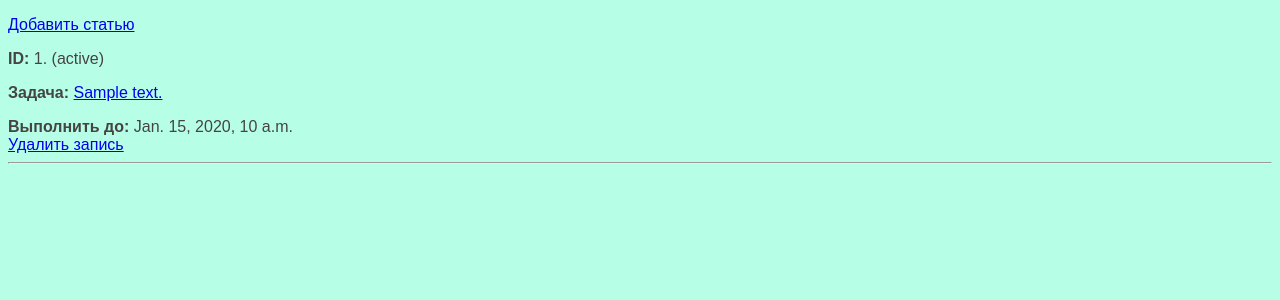
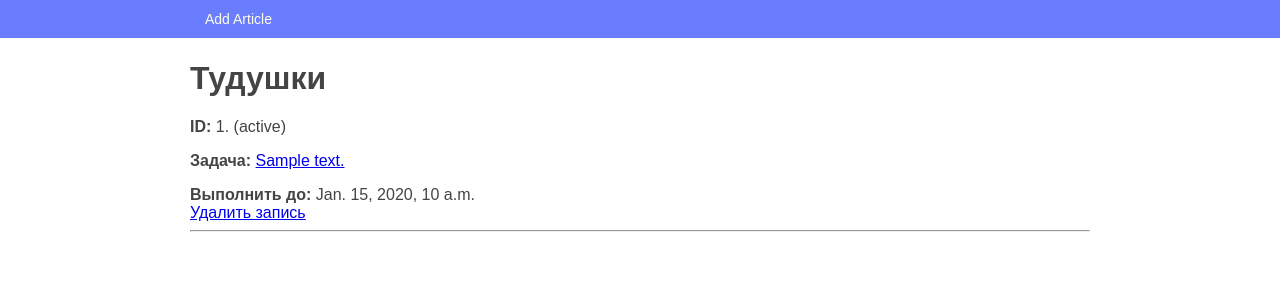
Before and after one commit to aomagai/python56Homework45, a Django app: template source/webapp/templates/index.html in a window 1280 px wide. Shown: the top 300 px of the page. Run offline with Django 3.2, Linux system fonts and the light colour scheme; the template is opened without the code that fills it: most values are stand-ins (such as "Sample title", 1, 10 or a date in 2020); parts of the project's set-up code (start-up, migrations or seed data) failed here and were passed over.

Commit message:
Добавил навигацию.

```diff
--- a/source/webapp/static/css/style.css
+++ b/source/webapp/static/css/style.css
@@ -1,13 +1,50 @@
- body {
+body {
     font-family: Arial, sans-serif;
     font-size: 16px;
     color: #444444;
-    background-color: #b6ffe6;
+    /* отступ, чтобы компенсировать высоту навбара */
+    margin-top: 60px;
 }
 
 .container {
     margin: 0 auto;
     width: 100%;
     max-width: 900px;
-    text-align: center;
 }
+
+.navbar {
+    display: block;
+    background: #6a7dff;
+    position: fixed;
+    top: 0;
+    right: 0;
+    left: 0;
+    font-size: 0;
+    box-sizing: border-box;
+    padding: 7px 30px;
+}
+
+.menu {
+    font-size: 14px;
+    line-height: 1;
+    padding: 0;
+    margin: 0;
+    display: inline-block;
+    color: #fffee8;
+}
+
+.menu li {
+    display: inline-block;
+}
+
+.menu a {
+    display: inline-block;
+    text-decoration: none;
+    color: inherit;
+    padding: 5px 15px;
+}
+
+.menu a:hover {
+    color: #ffc122;
+    text-decoration: underline;
+}
--- a/source/webapp/templates/index.html
+++ b/source/webapp/templates/index.html
@@ -8,10 +8,18 @@
     <meta http-equiv="X-UA-Compatible" content="ie=edge">
     <link rel="stylesheet" href="{% static 'css/style.css' %}">
      <title>Список тудушек</title>
-
 </head>
 <body>
- <p><a href="{% url 'create_view' %}">Добавить статью</a></p>
+<body>
+<nav class="navbar">
+   <div class="container">
+       <ul class="menu">
+           <li><a href="{% url 'create_view' %}">Add Article</a></li>
+       </ul>
+   </div>
+</nav>
+<div class="container">
+    <h1>Тудушки</h1>
     {% for todo in ToDo_list %}
         <p><b>ID:</b> {{ todo.pk }}. ({{ todo.get_status_display }})</p>
         <p><b>Задача:</b> <a href="{% url 'todo_view' todo.pk %}">{{ todo.description }}</a></p>
@@ -19,5 +27,6 @@
         <div><a href="{% url 'delete_item' todo.pk %}">Удалить запись</a></div>
         <hr>
     {% endfor %}
+</div>
 </body>
 </html>
```
Also changed, not shown: source/webapp/templates/todo_create.html (+10 -3 lines), source/webapp/templates/todo_view.html (+12 -5 lines).
